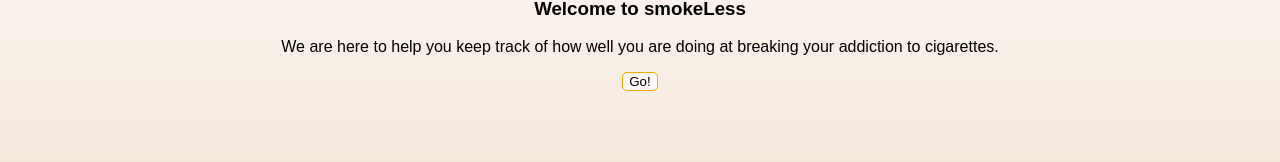
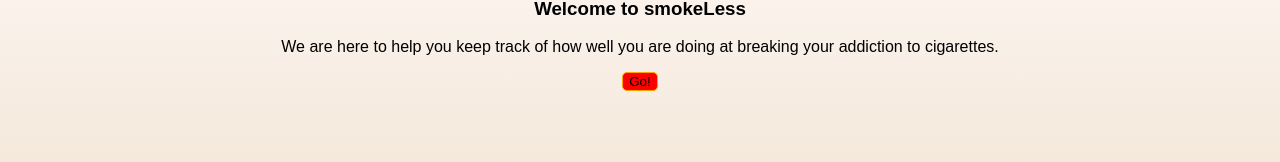
Before and after one commit to mckjoe/SmokeLess, a React (Create React App) app: page /health in a window 1280 px wide. In both pictures the pointer is over the button "Go!". Shown: the part 151-313 px from the top of the page. Built offline with nearby package versions, Linux system fonts and the light colour scheme.

Commit message:
restyle links and add hover effects to links and buttons.

```diff
--- a/src/components/Header.jsx
+++ b/src/components/Header.jsx
@@ -4,15 +4,14 @@ import nosmoking from './../assets/images/no-smoking.png';
 function Header(){
   const linkStyling = {
     textDecoration: "none",
-    color: "red"
+  }
 
-  }
   return (
     <div className="header">
       <img className="logo" src={nosmoking} />
       <h1>smokeLess</h1>
       <div className="headerLinks">
-        <Link style={linkStyling} to="/details">Details</Link> | <Link style={linkStyling} to="/time">Time</Link> | <Link style={linkStyling} to="/info">Info</Link> | <Link style={linkStyling} to="/health">Health</Link> | <Link style={linkStyling} to="/share">Share</Link>
+        <Link className="links" style={linkStyling} to="/details">Details</Link> | <Link className="links" style={linkStyling} to="/time">Time</Link> | <Link className="links" style={linkStyling} to="/info">Info</Link> | <Link className="links" style={linkStyling} to="/health">Health</Link> | <Link className="links" style={linkStyling} to="/share">Share</Link>
       </div>
     </div>
   );
--- a/src/index.css
+++ b/src/index.css
@@ -17,11 +17,22 @@ button {
   border: 1px solid orange;
 }
 
-.app {
+button:hover {
+  cursor: pointer;
+  background-color: red;
 }
 
 .welcome {
   padding: 50px;
+}
+
+.links {
+  color: red;
+}
+
+.links:hover {
+  cursor: pointer;
+  background-color: black;
 }
 
 .header {
```
